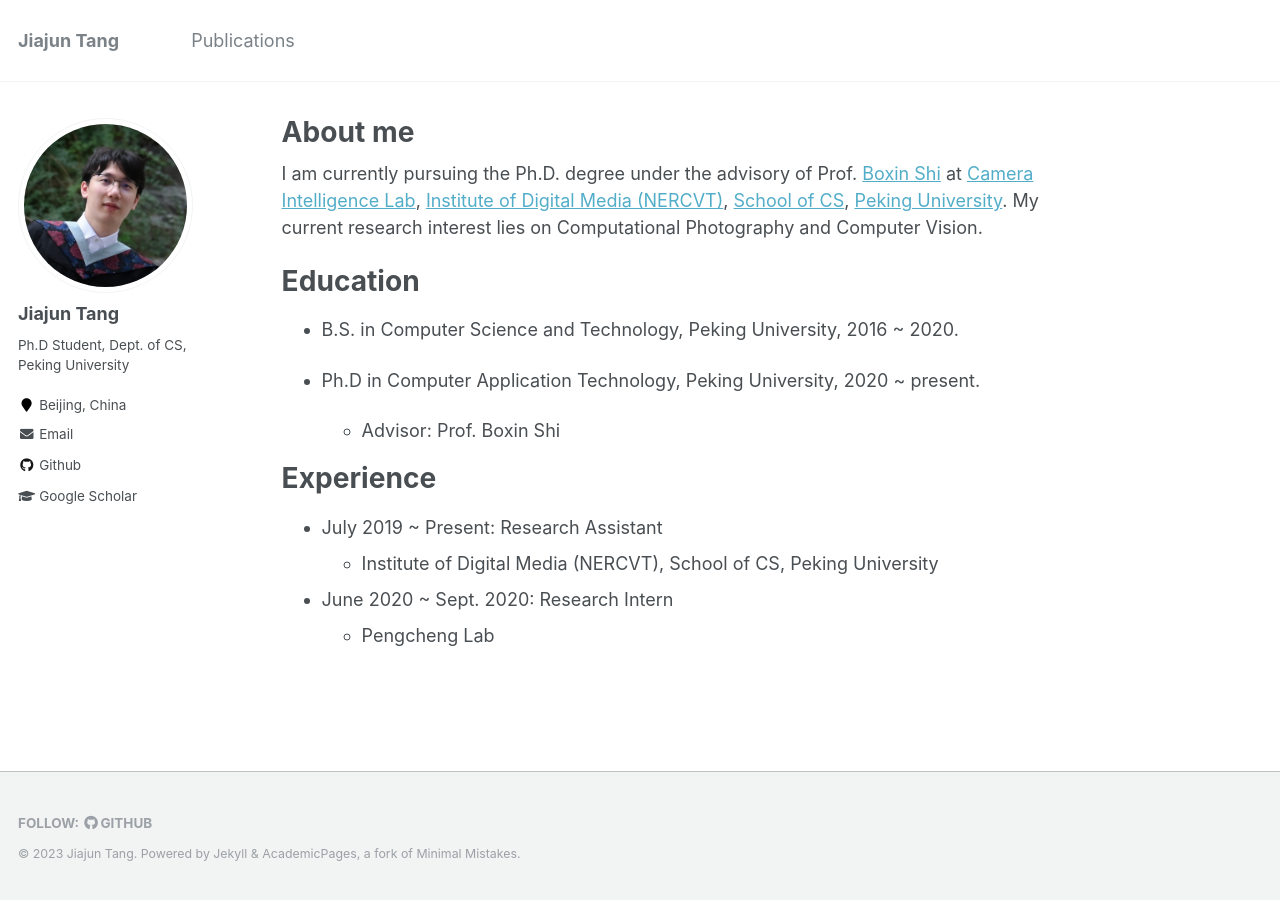
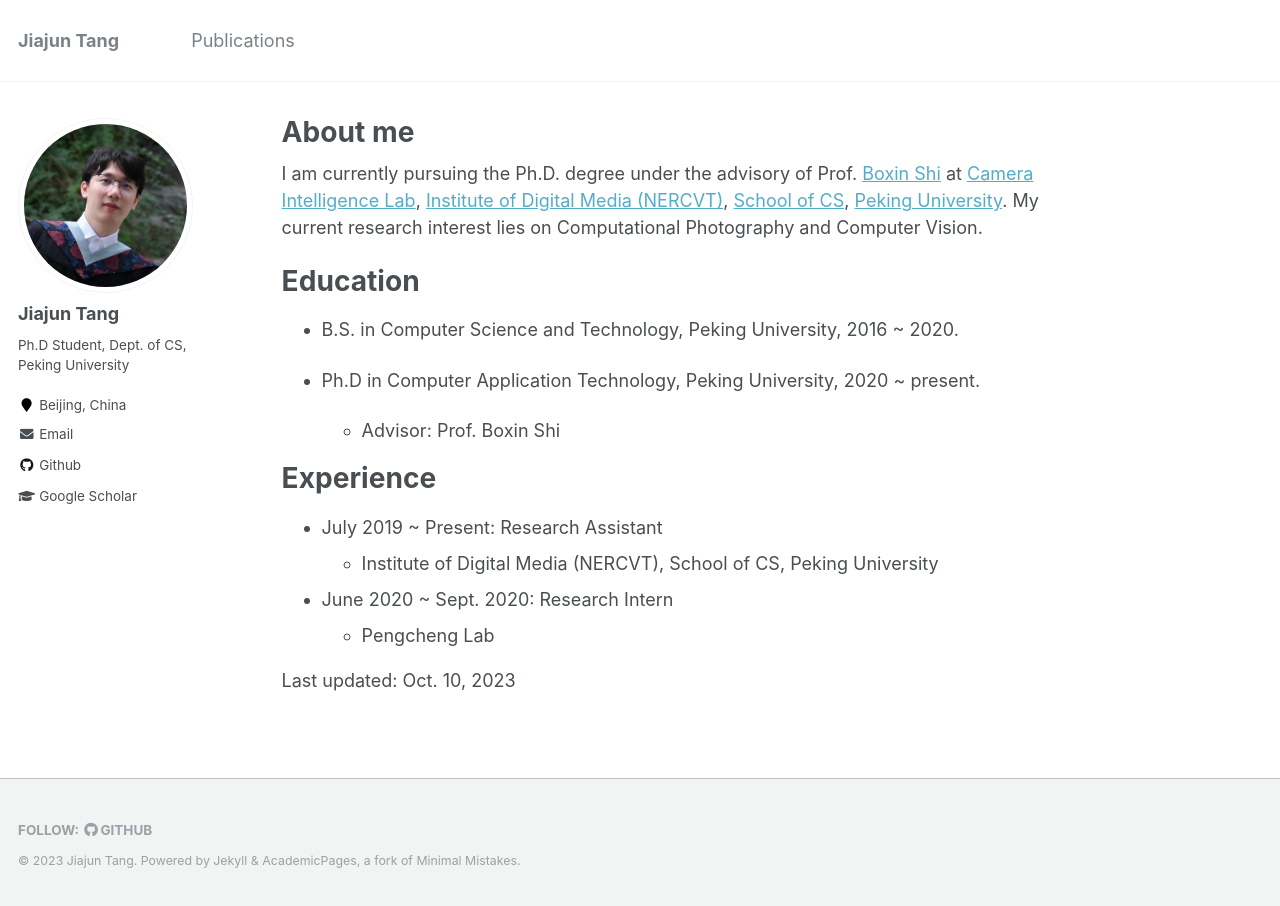
Before and after one commit to ChemJeff/ChemJeff.github.io, a Jekyll site: the page built from _pages/about.md, in a window 1280 px wide. Built offline with Jekyll 4.4.1, drawn with Linux system fonts in a browser that asks for light colours.

```diff
--- a/_pages/about.md
+++ b/_pages/about.md
@@ -24,3 +24,5 @@ Experience
 
 * June 2020 ~ Sept. 2020: Research Intern
   * Pengcheng Lab
+
+Last updated: Oct. 10, 2023
```
